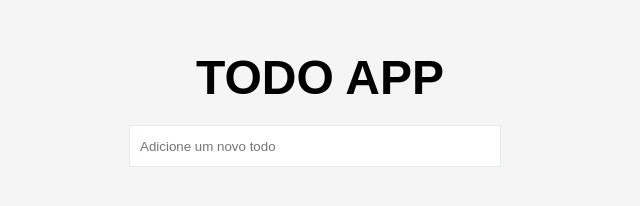
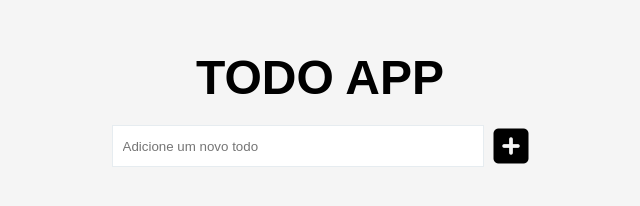
Before and after one commit to viniciusM98/todo_list, a plain HTML site: page index.html in a window 1280 px wide. Shown: the whole page, without its empty margins (320-960 px from the left). Drawn offline with Linux system fonts and the light colour scheme.

Commit message:
Add Button

```diff
--- a/css/style.css
+++ b/css/style.css
@@ -8,7 +8,14 @@ html{
   background: #f5f5f5;
 }
 
-input{
+button{
+  font-size: 100%;
+  border: 0;
+  padding: 0;
+  background: rgba(0,0,0,0);
+}
+
+input, button{
   outline: 0;
 }
 
@@ -38,3 +45,7 @@ h1{
   width: 350px;
   margin-right: 10px;
 }
+
+.fa-plus-square{
+  font-size: 40px;
+}
--- a/index.html
+++ b/index.html
@@ -6,12 +6,14 @@
     <meta http-equiv="X-UA-Compatible" content="ie=edge">
     <title>Document</title>
     <link rel="stylesheet" href="css/style.css">
+    <script src="https://kit.fontawesome.com/c07ac7a3fc.js"></script>
   </head>
   <body>
     <section class="holder">
       <h1>Todo App</h1>
       <div class="add">
         <input type="text" class="input" name="todo" placeholder="Adicione um novo todo"/>
+        <button type="button"><i class="fas fa-plus-square"></i></button>
       </div>
     </section>
   </body>
```
